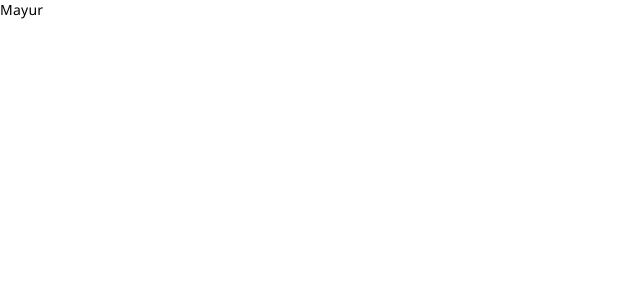
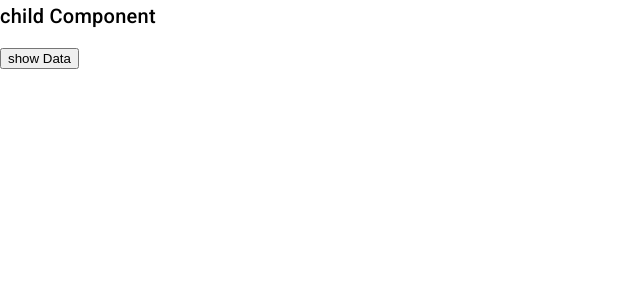
Before and after one commit to mayurrohokale/practice_repo, an Angular app: page / in a window 1280 px wide. Shown: the top 300 px of the page, without its empty margins (0-640 px from the left). Built offline with nearby package versions, Linux system fonts and the light colour scheme.

Commit message:
child-parent communication in angular

```diff
--- a/src/app/app.component.html
+++ b/src/app/app.component.html
@@ -1,3 +1,7 @@
 <div>
-    <app-login [recieve]="value"></app-login>
+    <app-login (childEvent)="recieveMessage($event)"></app-login>
+
+    <h2>
+        <p>{{message}}</p>
+    </h2>
 </div>
--- a/src/app/app.component.ts
+++ b/src/app/app.component.ts
@@ -11,7 +11,12 @@ import { Directive } from '@angular/core';
 
 export class AppComponent{
 
-value = 'Mayur'
+value = 'Mayur';
+message = '';
+recieveMessage(event:any){
+  this.message = event;
+}
+
 
 //  constructor(){
 //   console.log("calling from constructor - ",this.inputValue)
--- a/src/app/login/login.component.html
+++ b/src/app/login/login.component.html
@@ -1,3 +1,6 @@
 <div>
-    {{recieve}}
+
+    <h2>child Component </h2>
+    <h2></h2>
+    <button (click)="clicktoSend()">show Data</button>
 </div>
--- a/src/app/login/login.component.ts
+++ b/src/app/login/login.component.ts
@@ -1,5 +1,5 @@
 
-import {Component, Input} from '@angular/core';
+import {Component, EventEmitter, Input, Output} from '@angular/core';
 import {FormControl, Validators, FormsModule, ReactiveFormsModule} from '@angular/forms';
 import {MatInputModule} from '@angular/material/input';
 import {MatFormFieldModule} from '@angular/material/form-field';
@@ -12,6 +12,9 @@ import {MatFormFieldModule} from '@angular/material/form-field';
 })
 export class LoginComponent  {
 
- @Input() recieve = '';
 
+ @Output() childEvent = new EventEmitter();
+ clicktoSend(){
+  this.childEvent.emit('Hello From Child');
 }
+}
```
